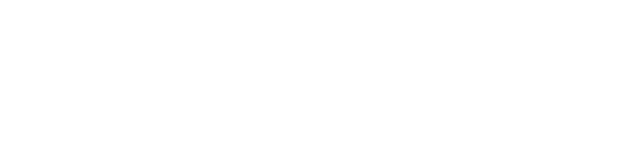
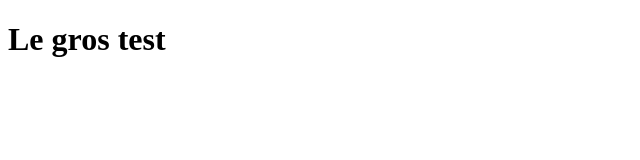
Before and after one commit to tomriiich/my-super-website, a plain HTML site: page index.html in a window 1280 px wide. Shown: the whole page, without its empty margins (0-640 px from the left). Drawn offline with Linux system fonts and the light colour scheme.

Commit message:
Modifications demandées

```diff
--- a/index.html
+++ b/index.html
@@ -2,9 +2,9 @@
 <html>
   <head>
     <meta charset="UTF-8">
-    <title>title</title>
+    <title>Tom's test</title>
   </head>
   <body>
-
+    <h1>Le gros test</h1>
   </body>
 </html>
```
